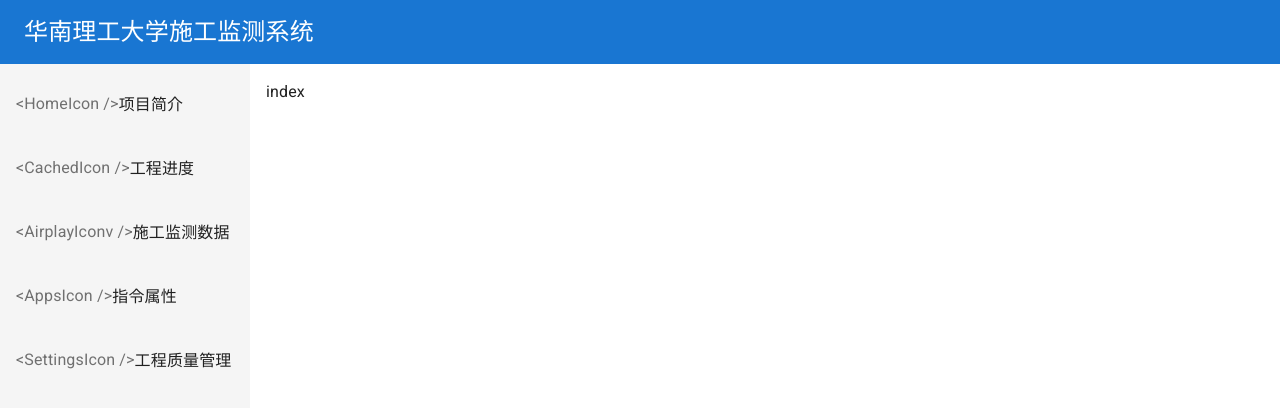
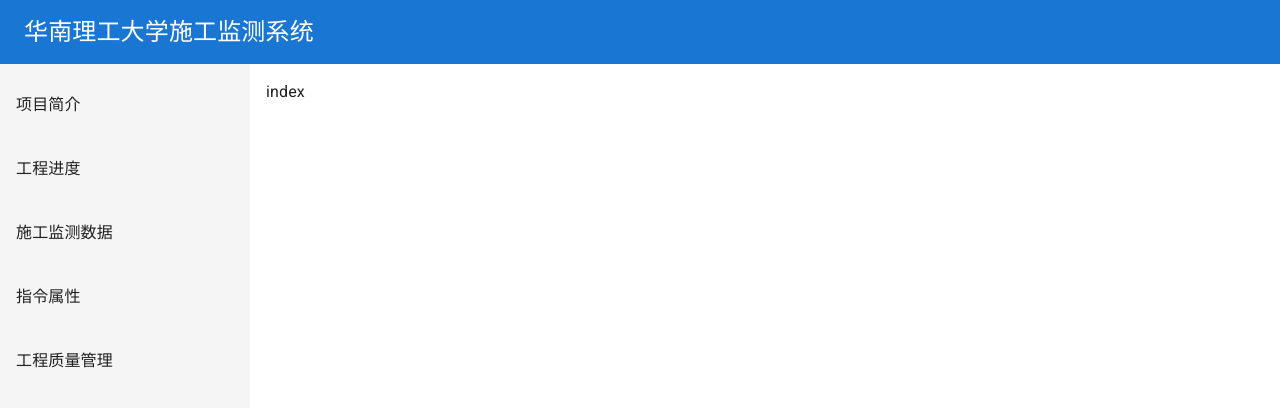
Before and after one commit to Dcrtang/SCUT-monitoring-system, a React (Vite) app in the folder dashboard-front/: page / in a window 1280 px wide. Shown: the top 408 px of the page. Built offline with nearby package versions, Linux system fonts and the light colour scheme.

Commit message:
css_chang_2

```diff
--- a/dashboard-front/src/App.tsx
+++ b/dashboard-front/src/App.tsx
@@ -17,7 +17,7 @@
 import { QueryClient, QueryClientProvider } from "react-query";
 import { routes, theme } from "./constants";
 import { useRef } from "react";
-import { ListItemIcon } from "@material-ui/core";
+// import { ListItemIcon } from "@material-ui/core";
 
 const queryClient = new QueryClient();
 
@@ -58,7 +58,7 @@
                           navigate(route.path);
                         }}
                       >
-                        <ListItemIcon>{route.icon}</ListItemIcon>
+                        {/* <ListItemIcon>{route.icon}</ListItemIcon> */}
                         <ListItemText primary={route.title} />
                       </ListItemButton>
                     </ListItem>
```
